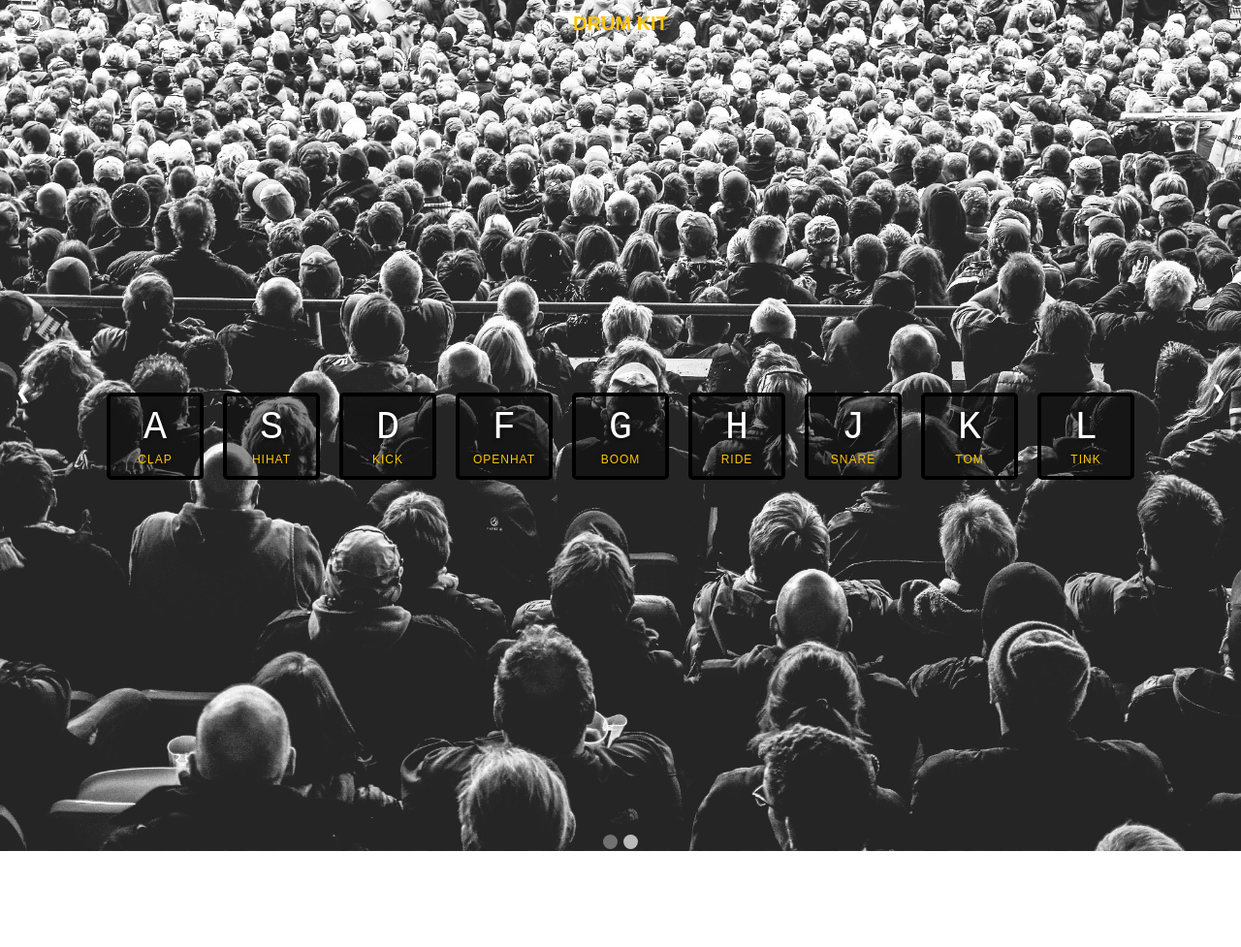
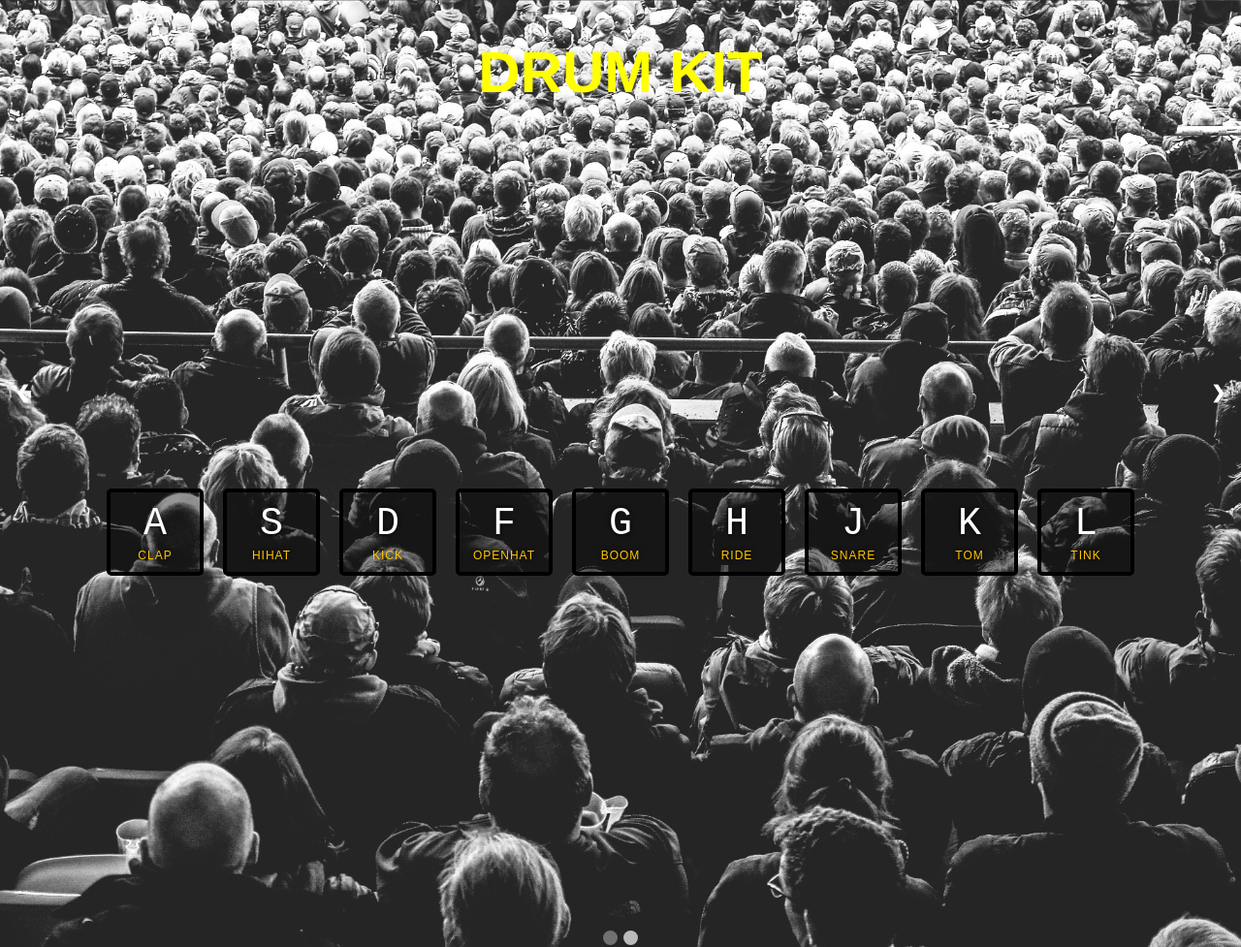
Before and after one commit to Trackboss716/RafiqS_DrumKit, a plain HTML site: page soundBytes-main/index.html in a window 1280 px wide. Shown: the whole page at 97% size. Before the commit the page ends 878 px from the top, so only its background shows below. Drawn offline with Linux system fonts and the light colour scheme.

Commit message:
bug fixes

```diff
--- a/soundBytes-main/css/style.css
+++ b/soundBytes-main/css/style.css
@@ -5,11 +5,12 @@ html {
 }
 
 .header{
-  font-size: size 4rem;;
-  color: #ffc600;
+  font-size:6rem;;
+  color: yellow;
   align-content: center;
   text-align: center;
   border: black;
+
 
 }
 
@@ -19,6 +20,7 @@ html {
   padding: 0;
   font-family: sans-serif;
 }
+
 
 .keys {
   display: flex;
```
